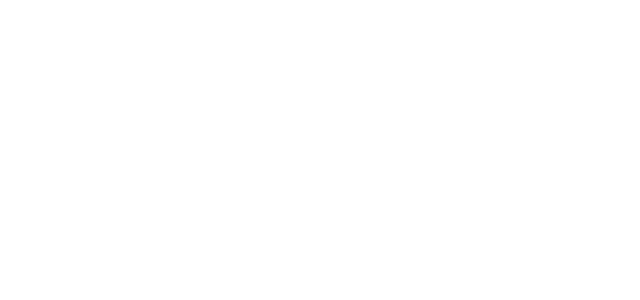
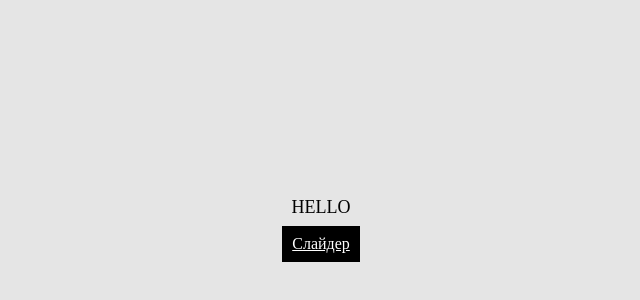
Before and after one commit to tegozen/q-digital-test, a React (Create React App) app: page / in a window 1280 px wide. Shown: the part 170-470 px from the top of the page, without its empty margins (319-959 px from the left). Built offline with nearby package versions, Linux system fonts and the light colour scheme.

Commit message:
add router, page 404, main, add scss support

```diff
--- a/package.json
+++ b/package.json
@@ -6,9 +6,11 @@
     "@testing-library/jest-dom": "^5.11.4",
     "@testing-library/react": "^11.1.0",
     "@testing-library/user-event": "^12.1.10",
+    "node-sass": "^4.14.1",
     "react": "^17.0.1",
     "react-dom": "^17.0.1",
     "react-redux": "^7.2.1",
+    "react-router-dom": "^5.2.0",
     "react-scripts": "4.0.0",
     "redux": "^4.0.5",
     "web-vitals": "^0.2.4"
--- a/src/index.js
+++ b/src/index.js
@@ -5,6 +5,7 @@
 import { Provider } from "react-redux";
 import { createStore } from "redux";
 import Redux from './js/redux';
+import './scss/index.scss';
 
 const store = createStore(Redux.Reducers, Redux.InitialState);
 
--- a/src/js/App.js
+++ b/src/js/App.js
@@ -1,11 +1,18 @@
 import React from 'react';
-import { Connect } from './redux';
+import { BrowserRouter as Router, Switch, Route } from "react-router-dom";
+import ROUTES from './routes';
+import Pages from './pages';
 
 export class App extends React.Component {
   render() {
-    console.log(this.props)
-    return false
+    return (
+      <Router>
+        <Switch>
+          {Object.keys(ROUTES).map((name, key) => <Route {...ROUTES[name]} key={key} />)}
+        </Switch>
+      </Router>
+    )
   }
 }
 
-export default Connect(App)
+export default App
--- /dev/null
+++ b/src/js/api.js
@@ -0,0 +1,3 @@
+export const api = {}
+
+export default api;
--- /dev/null
+++ b/src/js/config.js
@@ -0,0 +1,5 @@
+export const config = {
+
+}
+
+export default config;
--- /dev/null
+++ b/src/js/pages/error404.js
@@ -0,0 +1,11 @@
+import React from 'react';
+import { Link } from "react-router-dom";
+import ROUTES from '../routes';
+
+export default function Error404() {
+  return (
+    <div className="page">
+      <Link to={ROUTES.main.path} className="button" title="Вернуться на главную">Вернуться на главную</Link>
+    </div>
+  )
+}
--- /dev/null
+++ b/src/js/pages/index.js
@@ -0,0 +1,14 @@
+import Error404 from "./error404";
+import Main from "./main";
+import Slider from "./slider";
+
+export const Pages = {
+  Main,
+  main: Main,
+  Slider,
+  slide: Slider,
+  Error404,
+  error404: Error404
+};
+
+export default Pages;
--- /dev/null
+++ b/src/js/pages/main.js
@@ -0,0 +1,14 @@
+import React from 'react';
+import { Link } from "react-router-dom";
+import ROUTES from '../routes';
+
+export default class Main extends React.Component {
+  render() {
+    return (
+      <div className="page">
+        <div className="text">hello</div>
+        <Link to={ROUTES.slider.path} className="button" title="Слайдер">Слайдер</Link>
+      </div>
+    )
+  }
+}
--- /dev/null
+++ b/src/js/pages/slider.js
@@ -0,0 +1,8 @@
+import React from 'react';
+
+export default class Slider extends React.Component {
+  render() {
+    console.log('Slider')
+    return false
+  }
+}
--- /dev/null
+++ b/src/js/routes.js
@@ -0,0 +1,9 @@
+import Pages from "./pages";
+
+export const ROUTES = {
+  main: { path: '/', component: Pages.main, exact: true },
+  slider: { path: '/slider', component: Pages.Slider, },
+  error404: { path: '*', component: Pages.error404 },
+}
+
+export default ROUTES;
--- /dev/null
+++ b/src/scss/components/_reset.scss
@@ -0,0 +1,48 @@
+/* http://meyerweb.com/eric/tools/css/reset/
+   v2.0 | 20110126
+   License: none (public domain)
+*/
+
+html, body, div, span, applet, object, iframe,
+h1, h2, h3, h4, h5, h6, p, blockquote, pre,
+a, abbr, acronym, address, big, cite, code,
+del, dfn, em, img, ins, kbd, q, s, samp,
+small, strike, strong, sub, sup, tt, var,
+b, u, i, center,
+dl, dt, dd, ol, ul, li,
+fieldset, form, label, legend,
+table, caption, tbody, tfoot, thead, tr, th, td,
+article, aside, canvas, details, embed,
+figure, figcaption, footer, header, hgroup,
+menu, nav, output, ruby, section, summary,
+time, mark, audio, video {
+	margin: 0;
+	padding: 0;
+	border: 0;
+	font-size: 100%;
+	font: inherit;
+	vertical-align: baseline;
+}
+/* HTML5 display-role reset for older browsers */
+article, aside, details, figcaption, figure,
+footer, header, hgroup, menu, nav, section {
+	display: block;
+}
+body {
+	line-height: 1;
+}
+ol, ul {
+	list-style: none;
+}
+blockquote, q {
+	quotes: none;
+}
+blockquote:before, blockquote:after,
+q:before, q:after {
+	content: '';
+	content: none;
+}
+table {
+	border-collapse: collapse;
+	border-spacing: 0;
+}
--- /dev/null
+++ b/src/scss/index.scss
@@ -0,0 +1,27 @@
+@import './components/reset.scss';
+
+html, body, #root {
+  height: 100%;
+  width: 100%;
+}
+
+.page {
+  height: 100%;
+  background-color: #e5e5e5;
+  display: flex;
+  align-items: center;
+  flex-direction: column;
+  justify-content: center;
+  .text {
+    font-size: 18px;
+    text-transform: uppercase;
+    margin-bottom: 10px;
+  }
+  .button {
+    padding: 10px;
+    box-sizing: border-box;
+    background-color: black;
+    color: white;
+    cursor: pointer;
+  }
+}
```
